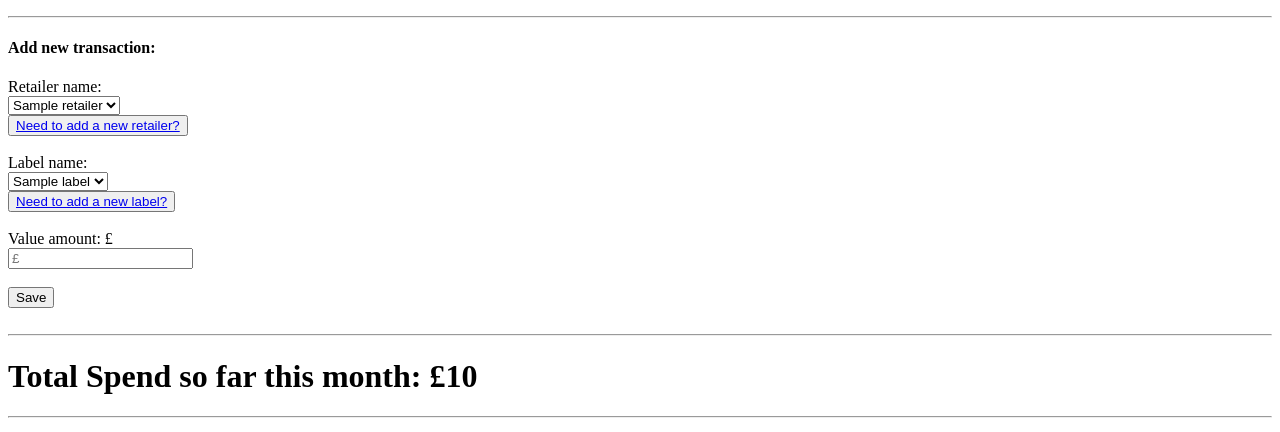
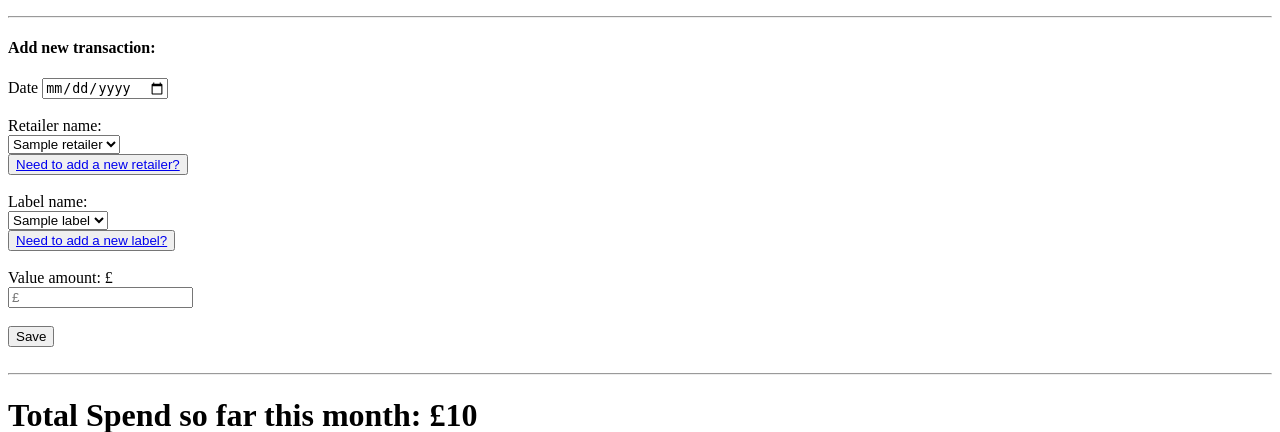
Before and after one commit to ColetteDufficy/piggy_spend_tracker, a Flask app: page /transactions in a window 1280 px wide. Shown: the part 133-565 px from the top of the page. Run offline with Flask 2, Linux system fonts and the light colour scheme; a database or web service that is not in the repository returns one stand-in record (values such as "Sample title"); some libraries are stand-ins or nearby versions.

Commit message:
date function working

```diff
--- a/controllers/transactions_controller.py
+++ b/controllers/transactions_controller.py
@@ -1,6 +1,8 @@
 from crypt import methods
 from flask import Flask, render_template, request, redirect
 from flask import Blueprint
+
+import datetime
 
 from models.transaction import Transaction
 
@@ -62,14 +64,20 @@ def transactions():
 # # post the form to fill the database
 @transactions_blueprint.route("/transactions", methods=['POST'])
 def create_transaction():
+    date = request.form['date']
+    # Split the date into a list
+    split_date = date.split('-')
+  # create a new date object
+    date = datetime.date(int(split_date[0]), int(split_date[1]), int(split_date[2]))
     retailer_id = request.form['retailer_id']
     label_id = request.form['label_id']
     value = request.form['value']
 
     retailer = retailer_repository.select(retailer_id)
     label = label_repository.select(label_id)
-    transaction = Transaction(retailer, label, value)
+    transaction = Transaction(date, retailer, label, value)
     transaction_repository.save(transaction)
+    print("hello")
     return redirect("/transactions")
 
 
@@ -91,13 +99,18 @@ def edit_transaction(id):
 # PUT '/transactions/<id>'
 @transactions_blueprint.route("/transactions/<id>", methods=['POST'])
 def update_transaction(id):
+    date = request.form['date']
+    # Split the date into a list
+    split_date = date.split('-')
+    # create a new date object
+    date = datetime.date(int(split_date[0]), int(split_date[1]), int(split_date[2]))
     retailer_id = request.form['retailer_id']
     label_id = request.form['label_id']
     value = request.form['value']
 
     retailer = retailer_repository.select(retailer_id)
     label = label_repository.select(label_id)
-    transaction = Transaction(retailer, label, value, id)
+    transaction = Transaction(date, retailer, label, value, id)
     transaction_repository.update(transaction)
     return redirect('/transactions')
 
--- a/models/transaction.py
+++ b/models/transaction.py
@@ -1,6 +1,7 @@
 class Transaction:
 
-    def __init__(self, retailer, label, value, id = None ):
+    def __init__(self, date, retailer, label, value, id = None ):
+        self.date = date
         self.retailer = retailer
         self.label = label
         self.value = value
--- a/repositories/transaction_repository.py
+++ b/repositories/transaction_repository.py
@@ -11,13 +11,14 @@ import repositories.label_repository as label_repository #import everthing under
 #SAVE
 def save(transaction):
     sql = """
-        INSERT INTO transactions (retailer_id, label_id, value)
-        VALUES (%s, %s, %s)
+        INSERT INTO transactions (date, retailer_id, label_id, value)
+        VALUES (%s, %s, %s, %s)
         RETURNING *
     """
     #i dont insert a value ie '%s' for the id value here, because it hasnt been generated yet - because its a new item, and thereore doesnt have an id yet. Thats why its listed as None in the def init on reatiler.py file
 
     values = [
+        transaction.date,
         transaction.retailer.id,
         transaction.label.id,
         transaction.value
@@ -39,6 +40,7 @@ def select_all():
         retailer = retailer_repository.select(row['retailer_id'])#this extra line is needed because were trying to extract the 'id' key, from the Retailer table, via the transactions table.
         label = label_repository.select(row['label_id'])#this extra line is needed because were trying to extract the 'id' key, from the Label table, via the transactions table0
         transaction = Transaction(
+            row['date'],
             retailer,
             label,
              row['value'],
@@ -79,6 +81,7 @@ def select(id):
         retailer = retailer_repository.select(result['retailer_id'])
         label = label_repository.select(result['label_id'])
         transaction = Transaction(
+            result['date'],
             retailer,
             label,
             result['value'],
@@ -109,10 +112,11 @@ def delete(id):
 def update(transaction):
     sql = """
         UPDATE transactions
-        SET (retailer_id, label_id, value) = (%s, %s, %s)
+        SET (retailer_id, label_id, value) = (%s, %s, %s, %s)
         WHERE id = %s
     """
     values = [
+        transaction.date,
         transaction.retailer.id,
         transaction.label.id,
         transaction.value,
--- a/templates/transactions/index.html
+++ b/templates/transactions/index.html
@@ -6,6 +6,12 @@
 
 <div>
     <form class="form" action="/transactions" method="post">
+
+      <label for="date">Date</label>
+      <input type="date" name="date" id="date">
+
+      <br>
+      <br>
 
     <label for="retailer">Retailer name:</label>
     <br>
@@ -64,6 +70,7 @@
 
       <div class="details">
 
+        <p>{{ transaction.date.strftime("%d %b %Y") }}</p>
         <p>{{ transaction.retailer.name }}</p>
         <p>{{ transaction.label.name }}</p>
         <p>£{{ transaction.value }}</p>
```
Also changed, not shown: db/piggy.sql (+4 -3 lines).
